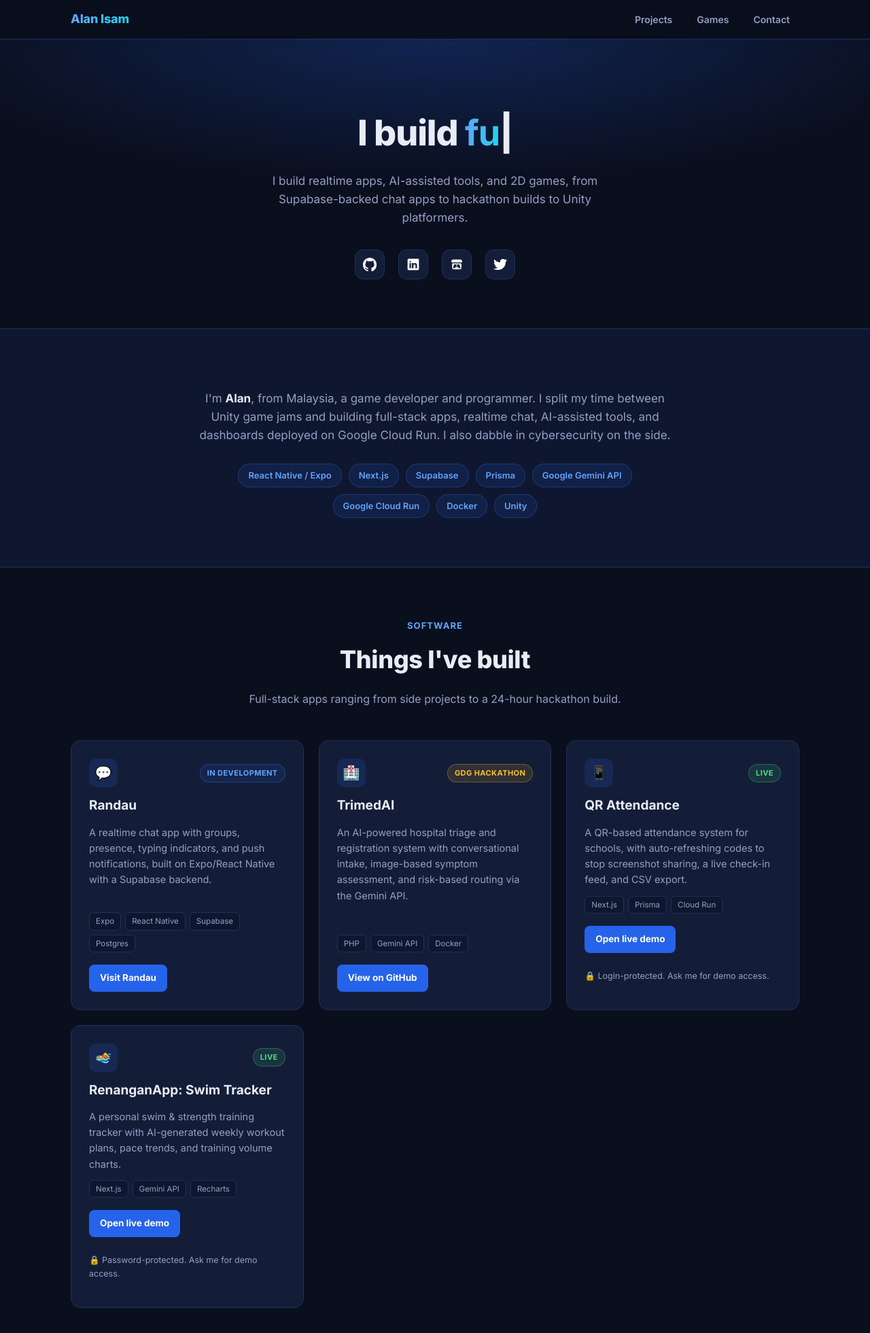
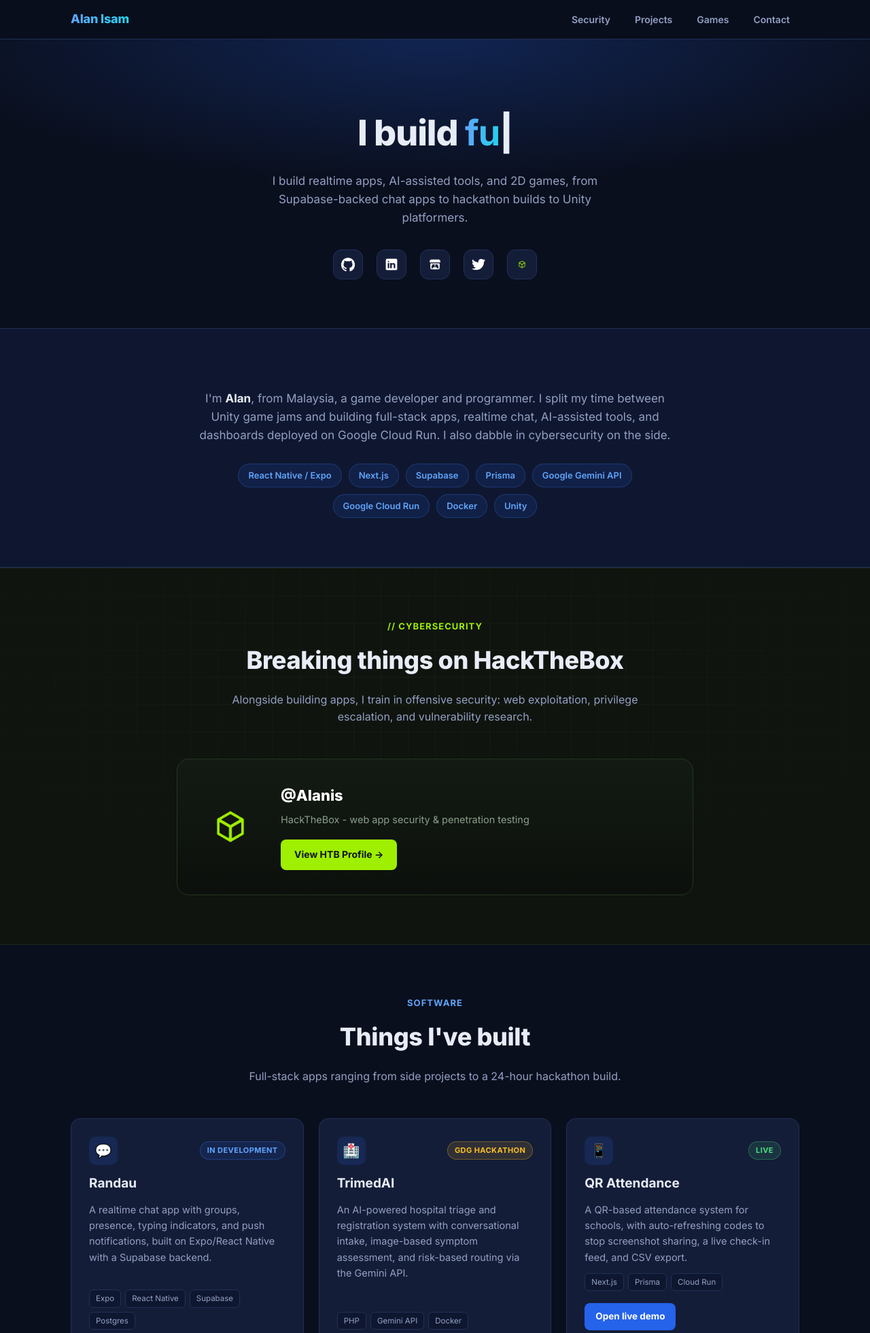
Before and after one commit to AlanIsam/alanisam.github.io, a PHP site: page / in a window 1280 px wide. Shown: the top 1961 px of the page at 68% size. Run offline with PHP 8.4, Linux system fonts and the light colour scheme.

Commit message:
added htb

```diff
--- a/index.html
+++ b/index.html
@@ -28,6 +28,7 @@
         <div class="wrap">
             <a href="#" class="nav-brand">Alan Isam</a>
             <ul class="nav-links">
+                <li><a href="#security">Security</a></li>
                 <li><a href="#projects">Projects</a></li>
                 <li><a href="#games">Games</a></li>
                 <li><a href="#contact">Contact</a></li>
@@ -43,6 +44,7 @@
             <a href="https://my.linkedin.com/in/alan-isam-34a596262" aria-label="LinkedIn"><img src="./img/linkedin.png" alt=""></a>
             <a href="https://alan0226.itch.io/" aria-label="itch.io"><img src="./img/itchio.png" alt=""></a>
             <a href="https://twitter.com/AlanIsamDev" aria-label="Twitter"><img src="./img/Twitter.png" alt=""></a>
+            <a href="https://profile.hackthebox.com/profile/019d1546-71bf-71b2-b7ad-6afbb503f068" aria-label="HackTheBox"><img src="./img/htb-icon.png" alt=""></a>
         </div>
     </header>
 
@@ -59,6 +61,27 @@
                     <span class="chip">Google Cloud Run</span>
                     <span class="chip">Docker</span>
                     <span class="chip">Unity</span>
+                </div>
+            </div>
+        </div>
+    </section>
+
+    <section id="security" class="htb-section">
+        <div class="wrap">
+            <div class="section-head">
+                <span class="eyebrow">// Cybersecurity</span>
+                <h2>Breaking things on HackTheBox</h2>
+                <p>Alongside building apps, I train in offensive security: web exploitation, privilege escalation, and vulnerability research.</p>
+            </div>
+
+            <div class="htb-card">
+                <div class="htb-icon-wrap">
+                    <img src="./img/htb-icon.png" alt="HackTheBox">
+                </div>
+                <div class="htb-info">
+                    <p class="htb-handle">@Alanis</p>
+                    <p class="htb-role">HackTheBox -  web app security &amp; penetration testing</p>
+                    <a class="htb-cta" href="https://profile.hackthebox.com/profile/019d1546-71bf-71b2-b7ad-6afbb503f068">View HTB Profile &#8594;</a>
                 </div>
             </div>
         </div>
@@ -201,6 +224,7 @@
                 <a href="https://my.linkedin.com/in/alan-isam-34a596262"><img src="./img/linkedin.png" alt="">LinkedIn</a>
                 <a href="https://alan0226.itch.io/"><img src="./img/itchio.png" alt="">itch.io</a>
                 <a href="https://twitter.com/AlanIsamDev"><img src="./img/Twitter.png" alt="">Twitter</a>
+                <a href="https://profile.hackthebox.com/profile/019d1546-71bf-71b2-b7ad-6afbb503f068"><img src="./img/htb-icon.png" alt="">HackTheBox</a>
             </div>
         </div>
     </section>
--- a/styles.css
+++ b/styles.css
@@ -213,6 +213,87 @@ section { padding: 72px 24px; }
   padding: 6px 14px;
   border-radius: 999px;
 }
+
+/* ---------- Cybersecurity / HackTheBox ---------- */
+
+:root {
+  --htb-green: #9fef00;
+  --htb-dark: #0f140f;
+}
+
+.htb-section {
+  position: relative;
+  background: var(--htb-dark);
+  border-top: 1px solid #1c2b1c;
+  border-bottom: 1px solid #1c2b1c;
+  overflow: hidden;
+}
+
+.htb-section::before {
+  content: '';
+  position: absolute;
+  inset: 0;
+  background-image:
+    linear-gradient(rgba(159, 239, 0, 0.05) 1px, transparent 1px),
+    linear-gradient(90deg, rgba(159, 239, 0, 0.05) 1px, transparent 1px);
+  background-size: 40px 40px;
+  mask-image: radial-gradient(ellipse 70% 60% at 50% 30%, black, transparent);
+  pointer-events: none;
+}
+
+.htb-section .wrap { position: relative; }
+
+.htb-section .section-head .eyebrow { color: var(--htb-green); }
+
+.htb-card {
+  max-width: 760px;
+  margin: 0 auto;
+  background: linear-gradient(180deg, #131a13, #0c100c);
+  border: 1px solid #23361f;
+  border-radius: 18px;
+  padding: 36px;
+  display: flex;
+  align-items: center;
+  gap: 32px;
+  flex-wrap: wrap;
+  justify-content: center;
+  transition: border-color 0.15s, transform 0.15s;
+}
+
+.htb-card:hover {
+  border-color: var(--htb-green);
+  transform: translateY(-4px);
+}
+
+.htb-icon-wrap img { width: 84px; height: 84px; flex-shrink: 0; }
+
+.htb-info { flex: 1; min-width: 220px; }
+
+.htb-info .htb-handle {
+  font-size: 22px;
+  font-weight: 800;
+  color: var(--white);
+  margin: 0 0 6px;
+}
+
+.htb-info .htb-role {
+  font-size: 14.5px;
+  color: #8aa08a;
+  margin: 0 0 18px;
+}
+
+.htb-cta {
+  display: inline-block;
+  font-weight: 700;
+  font-size: 14px;
+  color: var(--htb-dark);
+  background: var(--htb-green);
+  padding: 11px 20px;
+  border-radius: 8px;
+  transition: filter 0.15s;
+}
+
+.htb-cta:hover { filter: brightness(1.1); }
 
 /* ---------- Project cards ---------- */
 
```
Also changed, not shown: img/htb-icon.png (added).
